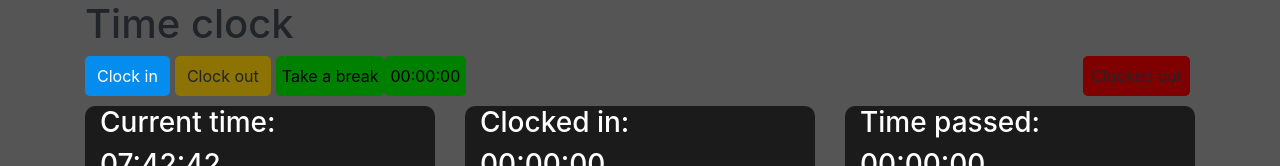
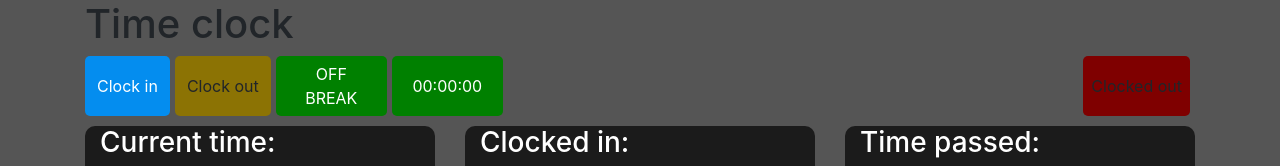
Before and after one commit to stephanfalcon/TimeClock3, a React (Create React App) app: page / in a window 1280 px wide. Shown: the top 166 px of the page. Built offline with nearby package versions, Linux system fonts and the light colour scheme; no server answers; the HTML template or start-up script is replaced by a standard one.

Commit message:
button is working as inteded needs to be tested

```diff
--- a/src/App.js
+++ b/src/App.js
@@ -1,3 +1,4 @@
+//v0.5.1
 import React, { Component } from 'react';
 import Time from "./time"
 import timeDiff from "./timediff"
@@ -117,7 +118,7 @@ class App extends Component{
   //activates break mode
   //
   break = () =>{
-
+    if(this.state.clockedIn){
       if(this.state.onBreak==true){
 
         console.log("you are now off break")
@@ -127,6 +128,8 @@ class App extends Component{
         console.log("your are now on break")
 
         this.setState({onBreak:true})
+      }
+
     }
   }
 
@@ -172,7 +175,7 @@ timepassed:${this.state.timePassed}`)
         <h1>Time clock </h1>
 
         <div className={"container"}>
-          <Button func1={this.clockIn} func2={this.clockOut} func3={this.break} clockedIn={this.state.clockedIn} breakTime={this.state.breakTime}/>
+          <Button func1={this.clockIn} func2={this.clockOut} func3={this.break} clockedIn={this.state.clockedIn} breakTime={this.state.breakTime} onBreak={this.state.onBreak}/>
         </div>
 
         <div className={"row"}>
--- a/src/components/button/button.js
+++ b/src/components/button/button.js
@@ -6,12 +6,33 @@ class Button extends Component{
 
   render(){
 
-    var indicator = ''
+    var clockInIndicator = ''
+
+    var breakIndicator = this.props.onBreak
+    var breakText = ""
+
+    if (breakIndicator === true){
+      var breakStyle = {
+        background:"red",
+        borderWidth:"0px",
+        borderRadius:"5px",
+        width:"10%"
+      }
+      breakText = "ON BREAK"
+    }else{
+      var breakStyle = {
+        background:"green",
+        borderWidth:"0px",
+        borderRadius:"5px",
+        width:"10%"
+      }
+      breakText = "OFF BREAK"
+    }
 
     if (this.props.clockedIn === true){
-    indicator = "Clocked in"
+    clockInIndicator = "Clocked in"
     }else{
-    indicator = "Clocked out"
+    clockInIndicator = "Clocked out"
     }
     var clockInStyle = {
       background:"#048def",
@@ -23,11 +44,7 @@ class Button extends Component{
       borderWidth:"0px",
       borderRadius:"5px"
     }
-    var breakStyle = {
-      background:"green",
-      borderWidth:"0px",
-      borderRadius:"5px"
-    }
+
     var indicatorStyle = {
       background:"#7F0000",
       borderWidth:"0px",
@@ -57,9 +74,9 @@ class Button extends Component{
       <div className={"row buttons"}>
           <button style={clockInStyle} className={"btn btn-primary"} onClick={this.props.func1}>Clock in</button>
           <button style={clockOutStyle} className={"btn btn-warning"} onClick={this.props.func2}>Clock out</button>
-          <button style={breakStyle} classname={"btn btn-primary"} onClick={this.props.func3}>Take a break</button>
-          <button style={breakStyle} classname={"btn btn-primary"}>{this.props.breakTime}</button>
-          <button style={indicatorStyle} className={"btn flex-right ml-auto p-2 bd-highlight"}>{indicator}</button>
+          <button style={breakStyle} className={"btn btn-primary"} onClick={this.props.func3}>{breakText}</button>
+          <button style={breakStyle} className={"btn btn-primary"} onClick={this.props.func3}>{this.props.breakTime}</button>
+          <button style={indicatorStyle} className={"btn flex-right ml-auto p-2 bd-highlight"}>{clockInIndicator}</button>
       </div>
 
     )
```
Lines whose indentation alone changed are shown as unchanged.
